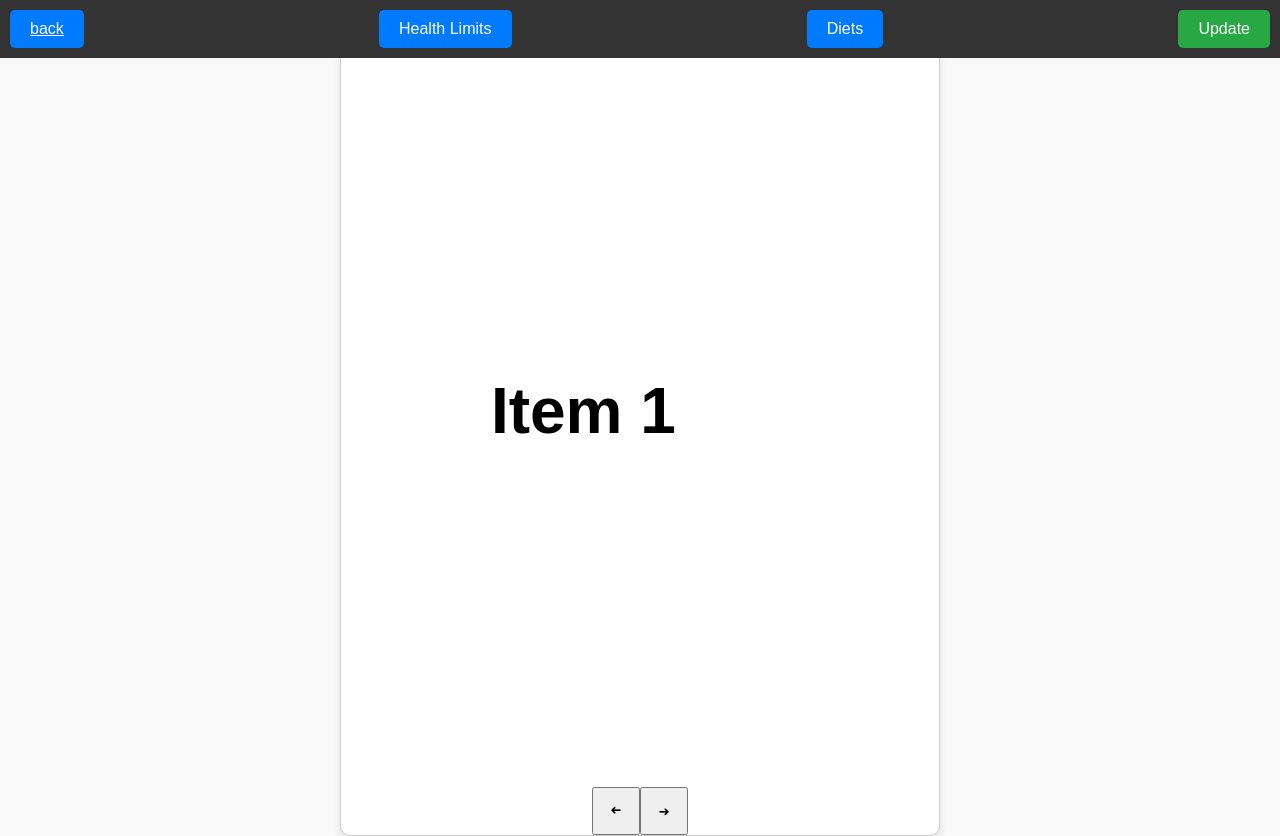
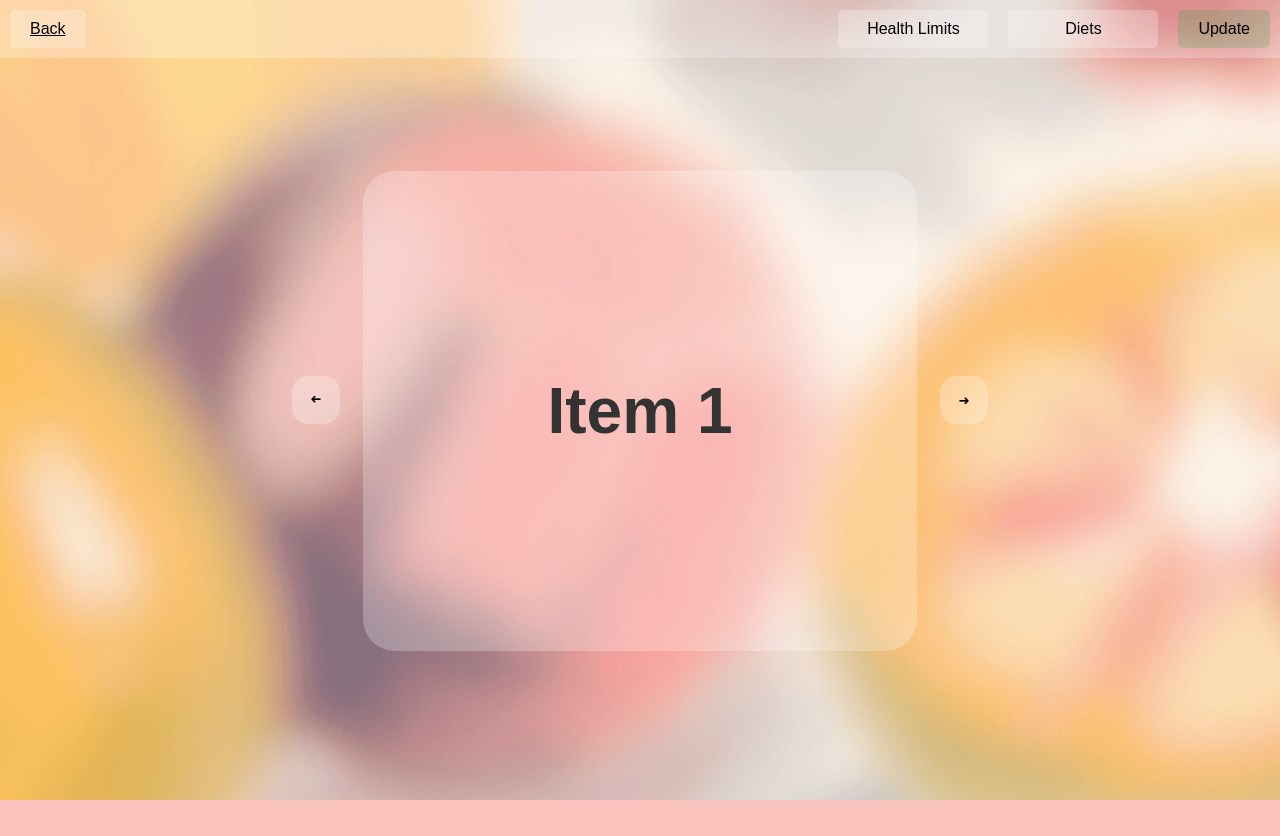
Before and after one commit to aasthasharm/pantryplanner, a Flask app: page /recipes in a window 1280 px wide. After the commit the page ends 800 px from the top, so only its background shows below. Run offline with Flask 3, Linux system fonts and the light colour scheme.

Commit message:
front end final draft 1

```diff
--- a/static/css/recipes_style.css
+++ b/static/css/recipes_style.css
@@ -11,13 +11,14 @@ body {
     justify-content: center;
     align-items: center;
     height: 100vh;
+    background-image: url("pantryplannerbackground.png");
 }
 
 .navbar {
     width: 100%;
-    background-color: #333;
+    background-color: rgba(255,255,255,0.25);
     display: flex;
-    justify-content: space-between;
+    justify-content: flex-end; /* Align items to the right */
     align-items: center;
     padding: 10px;
     position: fixed;
@@ -28,36 +29,43 @@ body {
 }
 
 .back-button {
-    background-color: #007bff;
-    color: white;
+    background-color: rgba(255,255,255,0.25);
+    color: black;
     border: none;
     padding: 10px 20px;
     font-size: 16px;
     border-radius: 5px;
     cursor: pointer;
+    margin-right: auto; /* Pushes the back button to the left */
 }
 
 .back-button:hover {
-    background-color: #0056b3;
+    background-color: #000000;
+    color: white;
 }
 
 .dropdown {
     position: relative;
     display: inline-block;
+    margin-left: 20px; /* Adds spacing to the right of the previous elements */
 }
 
 .dropbtn {
-    background-color: #007bff;
-    color: white;
+    background-color: rgba(255,255,255,0.25);
+    color: black;
     padding: 10px 20px;
     font-size: 16px;
     border: none;
     border-radius: 5px;
     cursor: pointer;
+    width: 150px; /* Set a specific width for the dropdowns */
+    text-align: center;
+    overflow: hidden;
 }
 
 .dropbtn:hover {
-    background-color: #0056b3;
+    background-color: #000000;
+    color: white;
 }
 
 .dropdown-content {
@@ -66,94 +74,114 @@ body {
     background-color: #f9f9f9;
     box-shadow: 0px 8px 16px rgba(0,0,0,0.2);
     z-index: 1;
-    min-width: 160px;
-}
-
-.dropdown-content a {
-    color: black;
-    padding: 12px 16px;
-    text-decoration: none;
-    display: block;
-}
-
-.dropdown-content a:hover {
-    background-color: #ddd;
+    min-width: 200px; /* Adjusted to fit more items */
+    max-height: 300px; /* Prevents the menu from becoming too tall */
+    overflow-y: auto; /* Adds scrollbar if content exceeds max-height */
+    padding: 10px;
 }
 
 .dropdown:hover .dropdown-content {
     display: block;
 }
 
+.dropdown-content label {
+    display: block;
+    padding: 10px;
+    font-size: 16px;
+}
+
+.dropdown-content input[type="checkbox"] {
+    margin-right: 10px;
+}
+
 .update-btn {
-    background-color: #28a745;
-    color: white;
+    background-color: rgb(40,167,69, 0.2);
+    color: black;
     padding: 10px 20px;
     font-size: 16px;
     border: none;
     border-radius: 5px;
     cursor: pointer;
+    margin-left: 20px; /* Adds spacing to the right */
 }
 
 .update-btn:hover {
-    background-color: #218838;
+    background-color: rgb(33,136,56,0.4);
+}
+
+.content-container {
+    display: flex;
+    justify-content: space-between;
+    height: 75%
 }
 
 .container {
     position: relative;
+    height: 85%;
     width: 80%;
     max-width: 600px;
-    background-color: white;
-    border: 1px solid #ccc;
+    background-color: transparent;
+    border: 1px solid transparent;
     border-radius: 10px;
     overflow: hidden;
-    box-shadow: 0 4px 8px rgba(0, 0, 0, 0.1);
+    box-shadow: 0 4px 8px rgba(0, 0, 0, 0.0);
     margin-top: 70px; /* Adjusted to account for navbar */
 }
 
 .list {
     display: flex;
     gap: 8px;
-    padding: 16px;
+    padding: 0px;
     list-style: none;
     overflow-x: scroll;
     scroll-snap-type: x mandatory;
     scrollbar-width: none;
     -ms-overflow-style: none;
+    background-color: transparent;
 }
 .list::-webkit-scrollbar {
     display: none;
 }
 .item {
     flex-shrink: 0;
-    width: 80%;
-    height: 90vh;
-    background-color: #FFF;
+    width: 100%;
+    height: 80vh;
     scroll-snap-align: center;
+    border-radius: 32px 32px 32px 32px;
+    color: #333;
+    text-align: center;
 }
 
 .content {
     display: flex;
     align-items: center;
     justify-content: center;
-    height: 100%;
+    height: 75%;
+    background-color: rgba(255,255,255,0.25);
     font-family: sans-serif;
     font-size: 64px;
     font-weight: bold;
+    border-radius: 32px 32px 32px 32px;
 }
 
 .button {
-    top: 50%;
     width: 3rem;
     height: 3rem;
+    z-index: -1;
+    background-color: rgba(255,255,255,0.25);
+    border-radius: 16px 16px 16px 16px;
+    border: 1px solid transparent;
 }
 
 .button--previous {
-    left: 1.5rem;
+    left: 30rem;
     transform: rotate(180deg);
+    float: left;
 }
 
 .button--next {
-    right: 1.5rem;
+    right: 30rem;
+    float: right;
 }
 
 .flex-parent {
--- a/templates/home.html
+++ b/templates/home.html
@@ -11,6 +11,7 @@
     <div class="top-left">
         <h1>Input ingredients.</h1>
         <h1>Get recipes.</h1>
+        <h2>Reducing food waste one repurposed ingredient at a time</h2>
         <form action="{{ url_for('submit') }}" method="POST">
             <div class="input-container">
                 <input type="text" name="ingredients" placeholder="Enter ingredients" class="textbox">
--- a/templates/recipes.html
+++ b/templates/recipes.html
@@ -8,34 +8,45 @@
 </head>
 <body>
 
-    <!-- Navigation Bar -->
     <nav class="navbar">
-        <a href="{{ url_for('index') }}" class="back-button">back</a>
+        <a href="{{ url_for('index') }}" class="back-button">Back</a>
 
-        <!-- Dropdown: Health Limits -->
         <div class="dropdown">
             <button class="dropbtn">Health Limits</button>
             <div class="dropdown-content">
-                <a href="#">Low Sodium</a>
-                <a href="#">Low Sugar</a>
-                <a href="#">Gluten Free</a>
+                <label><input type="checkbox" name="health-limits" value="Dairy Free"> Dairy Free</label>
+                <label><input type="checkbox" name="health-limits" value="Egg Free"> Egg Free</label>
+                <label><input type="checkbox" name="health-limits" value="Fish Free"> Fish Free</label>
+                <label><input type="checkbox" name="health-limits" value="Gluten Free"> Gluten Free</label>
+                <label><input type="checkbox" name="health-limits" value="Keto Friendly"> Keto Friendly</label>
+                <label><input type="checkbox" name="health-limits" value="Kosher"> Kosher</label>
+                <label><input type="checkbox" name="health-limits" value="Peanut Free"> Peanut Free</label>
+                <label><input type="checkbox" name="health-limits" value="Pork Free"> Pork Free</label>
+                <label><input type="checkbox" name="health-limits" value="Tree Nut Free"> Tree Nut Free</label>
+                <label><input type="checkbox" name="health-limits" value="Vegan"> Vegan</label>
+                <label><input type="checkbox" name="health-limits" value="Vegetarian"> Vegetarian</label>
             </div>
         </div>
 
-        <!-- Dropdown: Diets -->
         <div class="dropdown">
             <button class="dropbtn">Diets</button>
             <div class="dropdown-content">
-                <a href="#">Vegan</a>
-                <a href="#">Keto</a>
-                <a href="#">Paleo</a>
+                <label><input type="checkbox" name="diets" value="Balanced"> Balanced</label>
+                <label><input type="checkbox" name="diets" value="High Fiber"> High Fiber</label>
+                <label><input type="checkbox" name="diets" value="High Protein"> High Protein</label>
+                <label><input type="checkbox" name="diets" value="Low Carb"> Low Carb</label>
+                <label><input type="checkbox" name="diets" value="Low Fat"> Low Fat</label>
+                <label><input type="checkbox" name="diets" value="Low Sodium"> Low Sodium</label>
             </div>
         </div>
 
-        <!-- Update Button -->
         <button class="update-btn">Update</button>
     </nav>
 
+    <div class="content-container">
+        <div class="flex-parent jc-center">
+            <button class="button button--previous" type="button">➜</button>
+        </div>
         <div class="container">
             <ul class="list">
                 <li class="item"><div class="content">Item 1</div></li>
@@ -44,18 +55,16 @@
                 <li class="item"><div class="content">Item 4</div></li>
                 <li class="item"><div class="content">I'm gonna touch you</div></li>
             </ul>
+        </div>
         <div class="flex-parent jc-center">
-            <button class="button button--previous" type="button">➜</button>
             <button class="button button--next" type="button">➜</button>
-        </div>
         </div>
 
         <script>
+            function handleClick(direction) {
                 const list = document.querySelector(".list");
                 const item = document.querySelector(".item");
-        const itemWidth = item.offsetWidth;
-
-        function handleClick(direction) {
+                const itemWidth = item ? item.offsetWidth : 0; // Ensure itemWidth is calculated
                 if(direction === "previous") {
                     list.scrollBy({ left: -itemWidth, behavior: "smooth" });
                 } else {
@@ -66,6 +75,6 @@
             document.querySelector(".button--previous").addEventListener("click", () => handleClick("previous"));
             document.querySelector(".button--next").addEventListener("click", () => handleClick("next"));
         </script>
-
+    </div>
 </body>
 </html>
```
Also changed, not shown: static/css/home_style.css (+22 -15 lines), static/css/pantryplannerbackground.png (added). Lines whose indentation alone changed are shown as unchanged.
